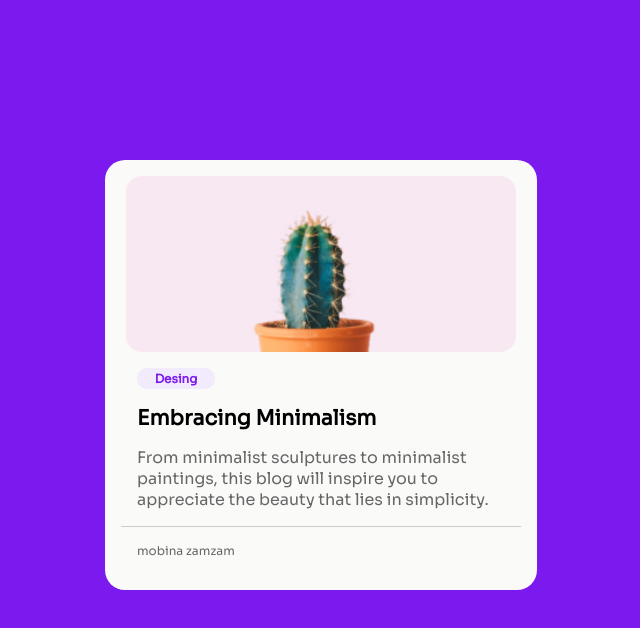
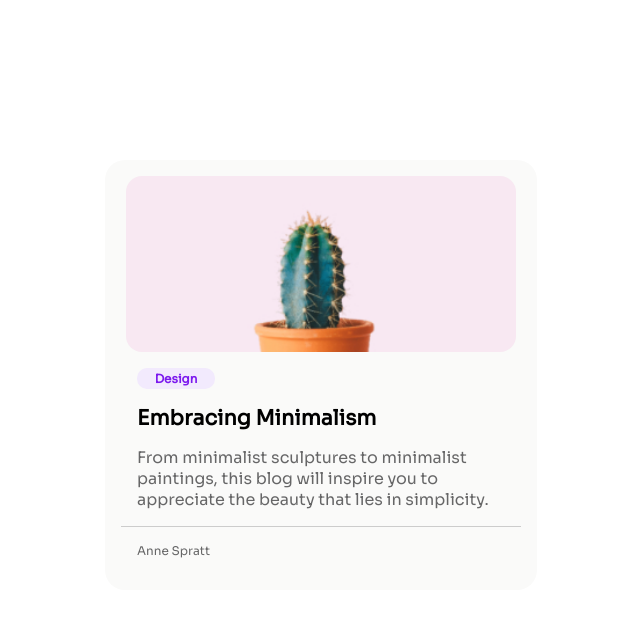
Before and after one commit to mxbxnx/cardbox, a plain HTML site: page index.html in a window 1280 px wide. Shown: the whole page, without its empty margins (383-1023 px from the left). Drawn offline with Linux system fonts and the light colour scheme.

Commit message:
add Annie Spratt to end

```diff
--- a/CARDbOX.CSS
+++ b/CARDbOX.CSS
@@ -1,7 +1,5 @@
 body{
   font-family: 'Sora', sans-serif;
-
-    background-color: #7c19EE;
 }
 .card{
     width: 25rem;
--- a/index.html
+++ b/index.html
@@ -13,7 +13,7 @@
             <img src="Cactus.jpg" alt="">
         </div>
         <div class="main">
-            <div class="name">Desing</div>
+            <div class="name">Design</div>
             <div class="title">
                 Embracing Minimalism
             </div>
@@ -21,7 +21,7 @@
                 From minimalist sculptures to minimalist paintings, this blog will inspire you to appreciate the beauty that lies in simplicity.
             </div>
         </div>
-        <div class="footer">mobina zamzam</div>
+        <div class="footer">Anne Spratt</div>
     </div>
 </body>
 </html>
```
